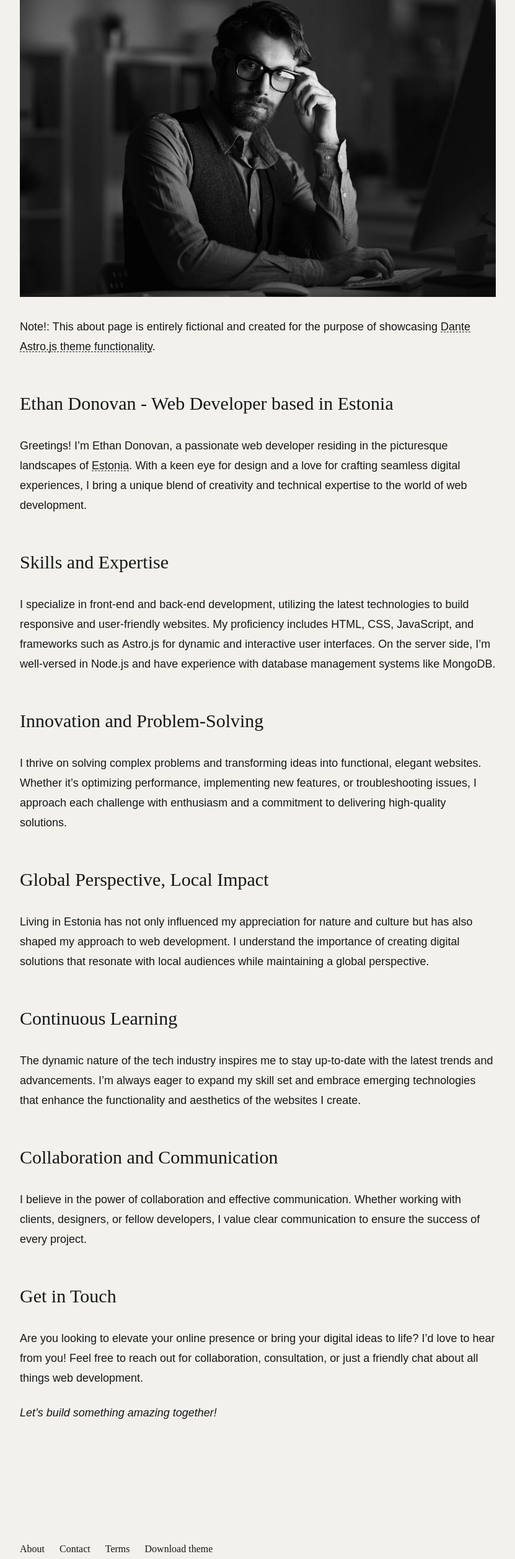
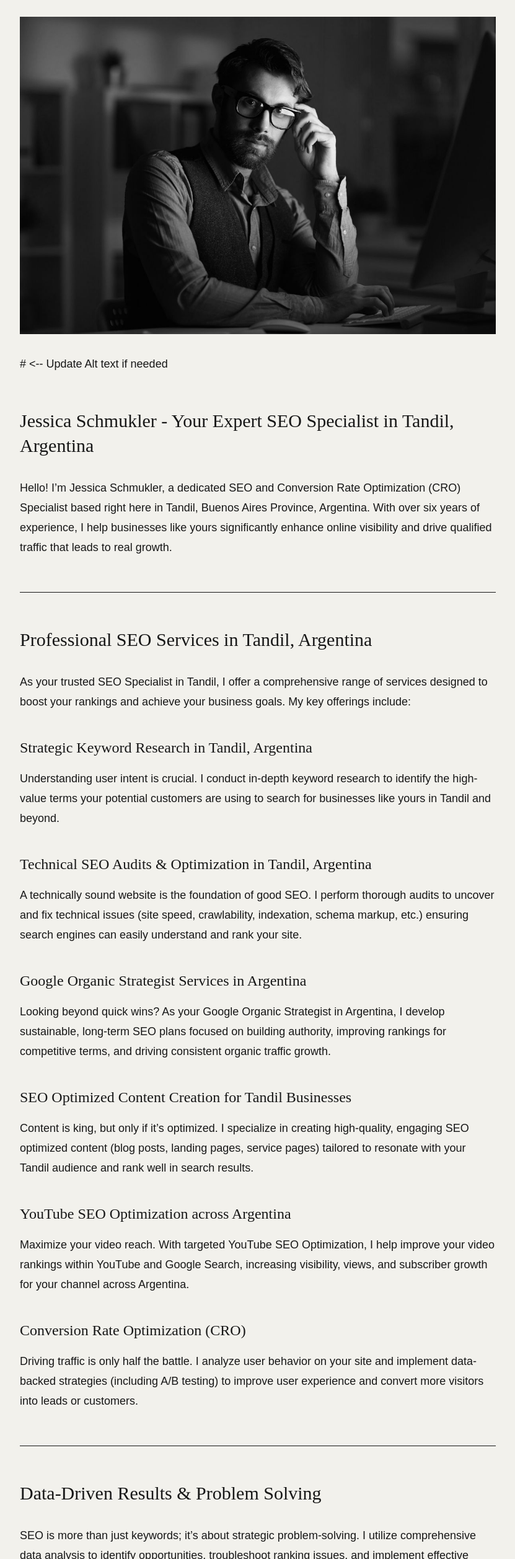
Before and after one commit to TangoSEO/centinelarankseo, an Astro site: page /about in a window 1280 px wide. Shown: the part 285-2800 px from the top of the page at 62% size, without its empty margins (224-1055 px from the left). Built offline with nearby package versions, Linux system fonts and the light colour scheme; Astro itself is replaced by a stand-in of ours; some packages are replaced by stand-ins of ours; a web font is replaced by a local one.

Commit message:
Home Page Updated

```diff
--- a/src/content/pages/about.md
+++ b/src/content/pages/about.md
@@ -1,43 +1,63 @@
 ---
-title: About
+title: Jessica Schmukler | SEO Specialist in Tandil, Argentina
 seo:
-  title: About Me
-  description: Learn more about the person behind the website and embark on a journey of inspiration and shared experiences.
+  title: Expert SEO Services | Jessica Schmukler | Tandil, Argentina
+  description: Jessica Schmukler offers expert SEO services in Tandil, Argentina, including technical SEO, keyword research, content strategy, and YouTube optimization. Boost your online presence today.
   image:
-    src: '/about.jpeg'
-    alt: A person sitting at a desk in front of a computer
+    src: '/about.jpeg' # <-- Make sure to replace this with your actual image path
+    alt: Jessica Schmukler, SEO & CRO Specialist based in Tandil, Argentina
 ---
 
-![Alt text for image](/about.jpeg)
+![Jessica Schmukler, SEO Consultant](/about.jpeg) # <-- Update Alt text if needed
 
-**Note!:** This about page is entirely fictional and created for the purpose of showcasing [Dante Astro.js theme functionality](https://justgoodui.com/astro-themes/dante/).
+## Jessica Schmukler - Your Expert SEO Specialist in Tandil, Argentina
 
-## Ethan Donovan - Web Developer based in Estonia
+**Hello!** I'm Jessica Schmukler, a dedicated SEO and Conversion Rate Optimization (CRO) Specialist based right here in Tandil, Buenos Aires Province, Argentina. With over six years of experience, I help businesses like yours significantly enhance online visibility and drive qualified traffic that leads to real growth.
 
-**Greetings!** I'm Ethan Donovan, a passionate web developer residing in the picturesque landscapes of [Estonia](https://en.wikipedia.org/wiki/Estonia). With a keen eye for design and a love for crafting seamless digital experiences, I bring a unique blend of creativity and technical expertise to the world of web development.
+---
 
-## Skills and Expertise
+## Professional SEO Services in Tandil, Argentina
 
-I specialize in front-end and back-end development, utilizing the latest technologies to build responsive and user-friendly websites. My proficiency includes **HTML**, **CSS**, **JavaScript**, and frameworks such as **Astro.js** for dynamic and interactive user interfaces. On the server side, I'm well-versed in Node.js and have experience with database management systems like MongoDB.
+As your trusted **SEO Specialist in Tandil**, I offer a comprehensive range of services designed to boost your rankings and achieve your business goals. My key offerings include:
 
-## Innovation and Problem-Solving
+### Strategic Keyword Research in Tandil, Argentina
+Understanding user intent is crucial. I conduct in-depth keyword research to identify the high-value terms your potential customers are using to search for businesses like yours in Tandil and beyond.
 
-I thrive on solving complex problems and transforming ideas into functional, elegant websites. Whether it's optimizing performance, implementing new features, or troubleshooting issues, I approach each challenge with enthusiasm and a commitment to delivering high-quality solutions.
+### Technical SEO Audits & Optimization in Tandil, Argentina
+A technically sound website is the foundation of good SEO. I perform thorough audits to uncover and fix technical issues (site speed, crawlability, indexation, schema markup, etc.) ensuring search engines can easily understand and rank your site.
 
-## Global Perspective, Local Impact
+### Google Organic Strategist Services in Argentina
+Looking beyond quick wins? As your **Google Organic Strategist in Argentina**, I develop sustainable, long-term SEO plans focused on building authority, improving rankings for competitive terms, and driving consistent organic traffic growth.
 
-Living in Estonia has not only influenced my appreciation for nature and culture but has also shaped my approach to web development. I understand the importance of creating digital solutions that resonate with local audiences while maintaining a global perspective.
+### SEO Optimized Content Creation for Tandil Businesses
+Content is king, but only if it's optimized. I specialize in creating high-quality, engaging **SEO optimized content** (blog posts, landing pages, service pages) tailored to resonate with your Tandil audience and rank well in search results.
 
-## Continuous Learning
+### YouTube SEO Optimization across Argentina
+Maximize your video reach. With targeted **YouTube SEO Optimization**, I help improve your video rankings within YouTube and Google Search, increasing visibility, views, and subscriber growth for your channel across Argentina.
 
-The dynamic nature of the tech industry inspires me to stay up-to-date with the latest trends and advancements. I'm always eager to expand my skill set and embrace emerging technologies that enhance the functionality and aesthetics of the websites I create.
+### Conversion Rate Optimization (CRO)
+Driving traffic is only half the battle. I analyze user behavior on your site and implement data-backed strategies (including A/B testing) to improve user experience and convert more visitors into leads or customers.
+
+---
+
+## Data-Driven Results & Problem Solving
+
+SEO is more than just keywords; it's about strategic problem-solving. I utilize comprehensive data analysis to identify opportunities, troubleshoot ranking issues, and implement effective solutions focused on delivering measurable ROI.
+
+## Local Tandil Focus, International Experience
+
+Based proudly in Tandil, I bring a unique blend of local market understanding and international best practices, gained through diverse client work and a background in International Relations. Bilingual proficiency (Spanish/English) ensures clear communication.
+
+## Continuous Learning in SEO & Digital Marketing
+
+The digital world never stands still, and neither do I. I'm committed to continuous learning, staying ahead of algorithm updates, mastering new tools, and exploring innovations like AI in SEO to keep your strategies effective and cutting-edge.
 
 ## Collaboration and Communication
 
-I believe in the power of collaboration and effective communication. Whether working with clients, designers, or fellow developers, I value clear communication to ensure the success of every project.
+Successful SEO is a partnership. I prioritize clear, transparent communication and work collaboratively with you to ensure our strategies align perfectly with your business objectives.
 
-## Get in Touch
+## Get in Touch - Your SEO Partner in Tandil
 
-Are you looking to elevate your online presence or bring your digital ideas to life? I'd love to hear from you! Feel free to reach out for collaboration, consultation, or just a friendly chat about all things web development.
+Ready to elevate your online presence? Whether you need expert **Technical SEO in Tandil, Argentina**, targeted **Keyword Research**, or a comprehensive strategy from a **Google Organic Strategist in Argentina**, I'm here to help. Let's discuss how we can achieve outstanding results together.
 
-_Let's build something amazing together!_
+_Let's boost your visibility and growth!_
```
Also changed, not shown: 1 other file.
